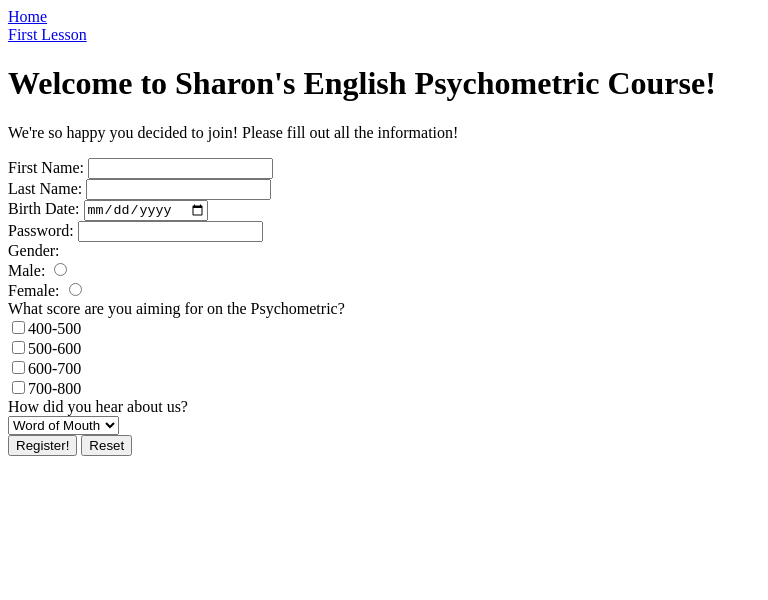
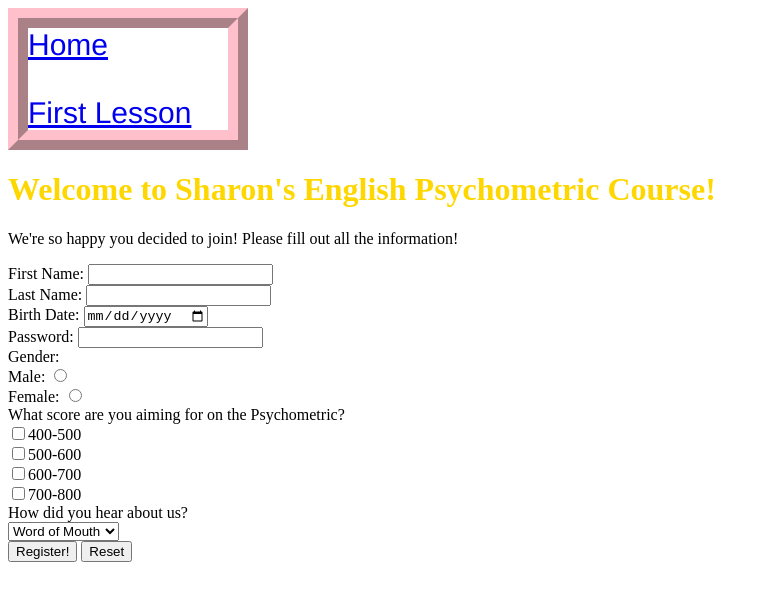
Before and after one commit to ssyelenik/Sharon-s-Psychometric-Course, a plain HTML site: page Register.html in a window 1280 px wide. Shown: the whole page, without its empty margins (0-768 px from the left). Drawn offline with Linux system fonts and the light colour scheme.

Commit message:
Add files via upload

```diff
--- /dev/null
+++ b/Course.css
@@ -0,0 +1,10 @@
+nav{
+	border: 20px ridge pink;
+	width:200px;
+	font-size:30px;
+	font-family:Helvetica;
+}
+
+h1{
+	color: gold;
+}
--- a/Register.html
+++ b/Register.html
@@ -2,10 +2,11 @@
 <html>
 <head>
 	<title>Register</title>
+	<link rel = "stylesheet" href="Course.css">
 </head>
 <body>
 	<nav>
-		<a href = "index.html">Home</a><br>
+		<a href = "index.html">Home</a><br><br>
 		<a href = "First Lesson.html">First Lesson</a>
 	</nav>
 	<h1>Welcome to Sharon's English Psychometric Course!</h1>
```
Also changed, not shown: First Lesson.html (+1 -0 lines), index.html (+2 -1 lines).
